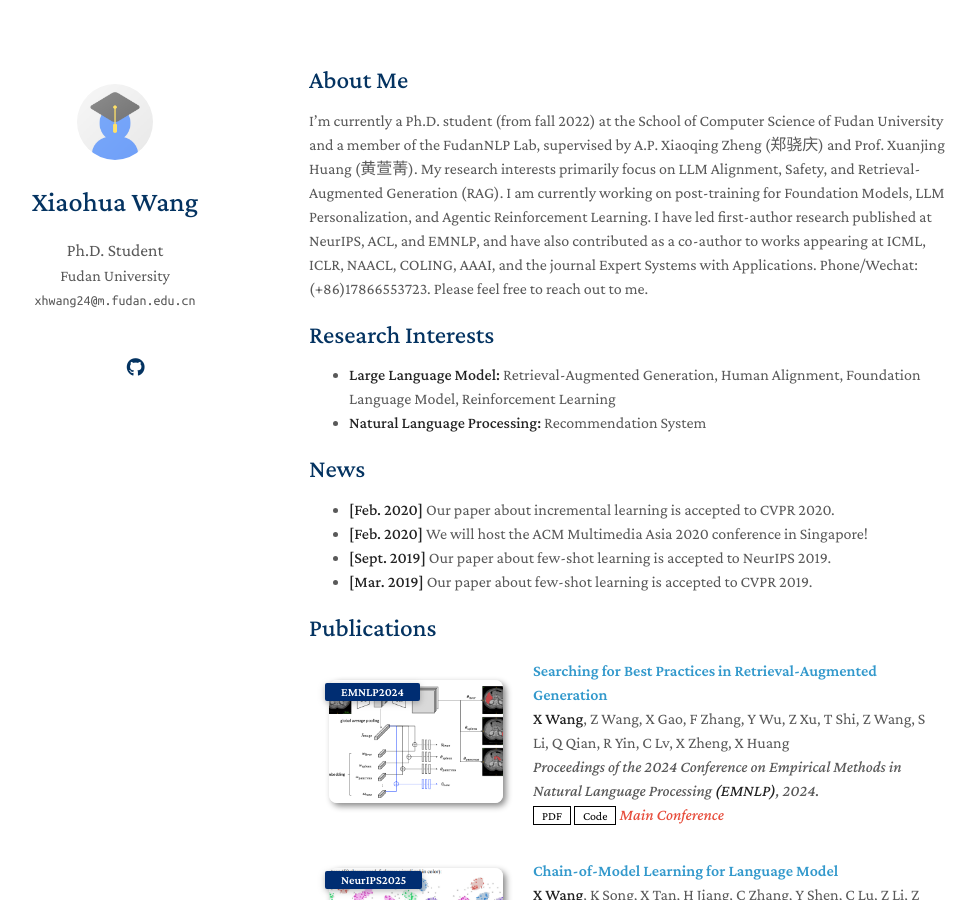
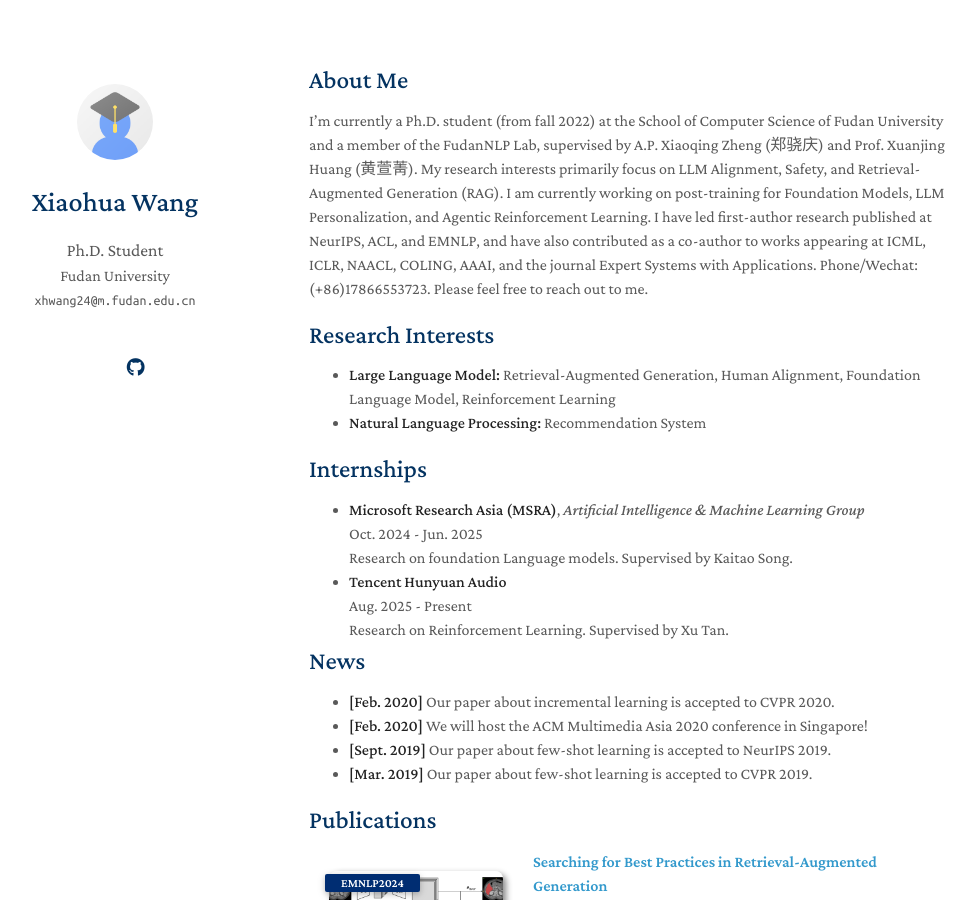
Before and after one commit to xhwang22/homepage, a Jekyll site: the page built from index.md, in a window 1280 px wide and 900 px high. Shown: the whole window, without its empty margins (161-1137 px from the left). Built offline with Jekyll 4.4.1, drawn with Linux system fonts in a browser that asks for light colours; a style sheet for code colours, icons or effects is not loaded; our own code applies the rules of GitHub Pages for plain Markdown files; some of the changed text lies outside the part shown.

Commit message:
Update index.md

```diff
--- a/index.md
+++ b/index.md
@@ -14,6 +14,8 @@ Phone/Wechat: (+86)17866553723. Please feel free to reach out to me.
 - **Large Language Model:** Retrieval-Augmented Generation, Human Alignment, Foundation Language Model, Reinforcement Learning
 - **Natural Language Processing:** Recommendation System
 
+{% include_relative _includes/internships.md %}
+
 ## News
 
 - **[Feb. 2020]** Our paper about incremental learning is accepted to CVPR 2020.
@@ -24,5 +26,3 @@ Phone/Wechat: (+86)17866553723. Please feel free to reach out to me.
 {% include_relative _includes/publications.md %}
 
 {% include_relative _includes/services.md %}
-
-{% include_relative _includes/internships.md %}
```
